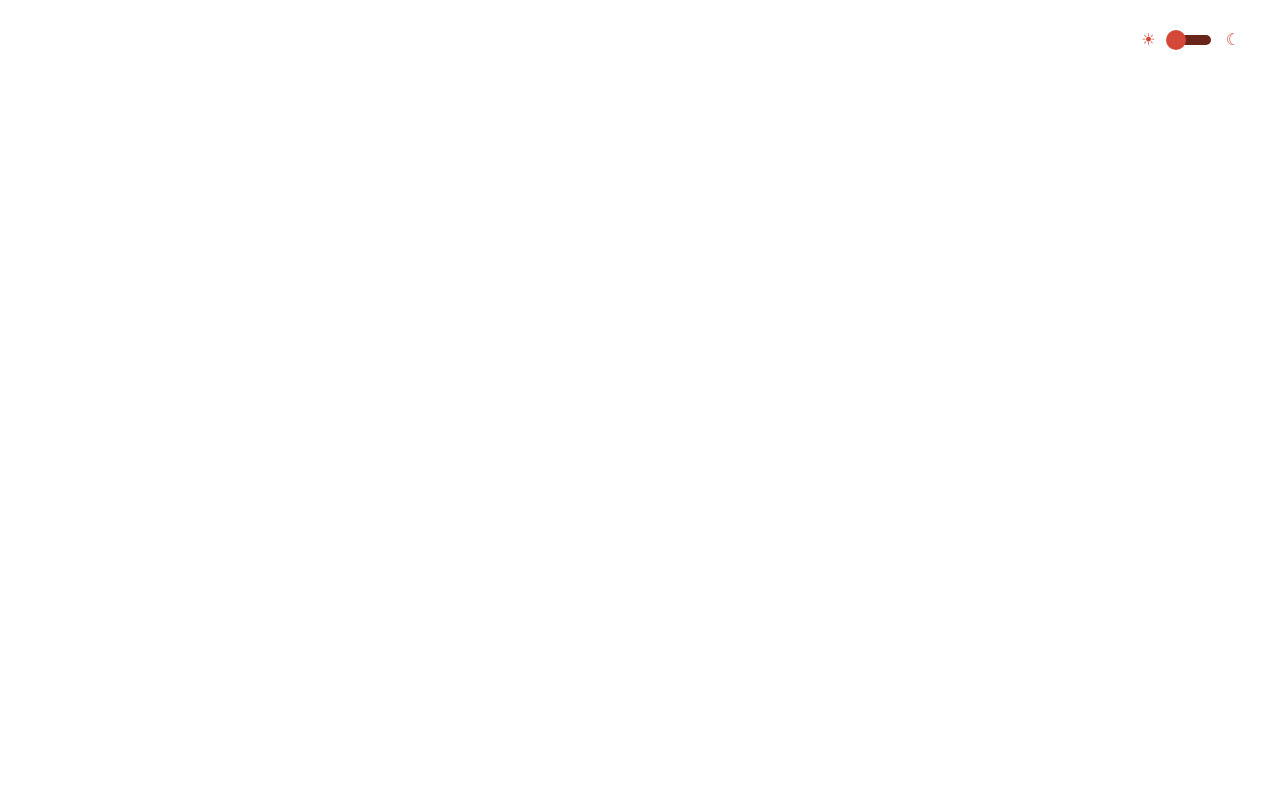
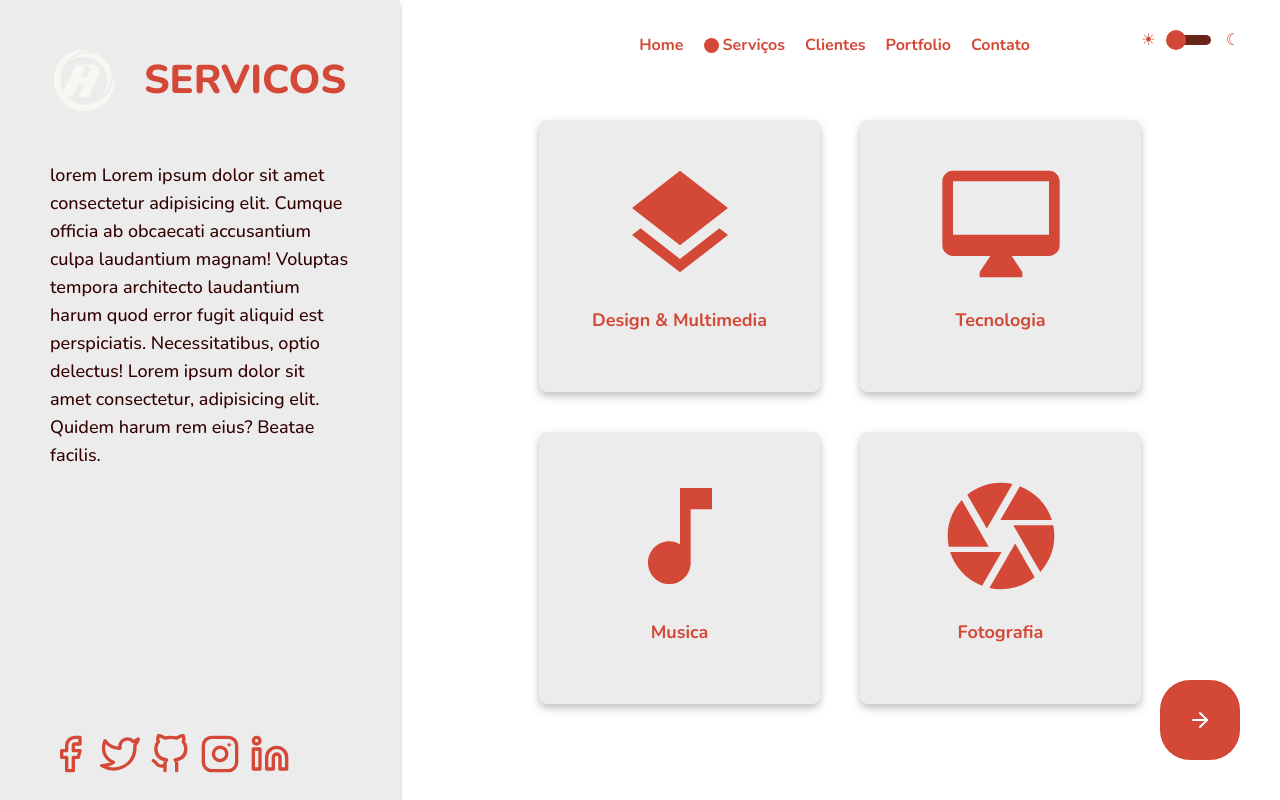
Before and after one commit to kidiatoliny/akira_web, a React (Create React App) app: page /services in a window 1280 px wide. Built offline with nearby package versions, Linux system fonts and the light colour scheme.

Commit message:
Create SideBar component

```diff
--- /dev/null
+++ b/src/components/SideBar/index.tsx
@@ -0,0 +1,31 @@
+import React from 'react'
+
+import { Logo, Title } from '../../pages/Home/styles'
+import SocialIcons from '../SocialIcons'
+import sideBarLogo from './../../assets/logo.svg'
+import { Container, Footer, MainContent, Header } from './styles'
+const SideBar: React.FC = () => {
+  return (
+    <Container>
+      <Header>
+        <Logo src={sideBarLogo} />
+        <Title>Servicos</Title>
+      </Header>
+      <MainContent>
+        <p>
+          lorem Lorem ipsum dolor sit amet consectetur adipisicing elit. Cumque
+          officia ab obcaecati accusantium culpa laudantium magnam! Voluptas
+          tempora architecto laudantium harum quod error fugit aliquid est
+          perspiciatis. Necessitatibus, optio delectus! Lorem ipsum dolor sit
+          amet consectetur, adipisicing elit. Quidem harum rem eius? Beatae
+          facilis.
+        </p>
+      </MainContent>
+      <Footer>
+        <SocialIcons />
+      </Footer>
+    </Container>
+  )
+}
+
+export default SideBar
--- /dev/null
+++ b/src/components/SideBar/styles.ts
@@ -0,0 +1,62 @@
+import { invert } from 'polished'
+import styled from 'styled-components'
+
+export const Container = styled.aside`
+  height: 100vh;
+  width: 40rem;
+  background: ${props => props.theme.colors.accent};
+  position: fixed;
+  z-index: 10000;
+  top: 0;
+  left: 0;
+  display: flex;
+  flex-direction: column;
+  padding: 5rem;
+  box-shadow: 0px 4px 4px rgba(0, 0, 0, 0.25);
+`
+
+export const title = styled.h1`
+  color: ${props => props.theme.colors.primary};
+`
+export const Footer = styled.div`
+  display: flex;
+  justify-content: center;
+  align-items: center;
+  position: absolute;
+  bottom: 0;
+
+  div {
+    margin-bottom: 2rem;
+  }
+`
+
+export const MainContent = styled.div`
+  height: 70%;
+  position: relative;
+  overflow: auto;
+  p {
+    margin-top: 5rem;
+    color: ${props => props.theme.colors.body};
+    font-style: normal;
+
+    font-size: 1.8rem;
+    line-height: 2.8rem;
+    position: relative;
+  }
+`
+export const Header = styled.div`
+  display: flex;
+  align-items: center;
+  justify-content: center;
+  img {
+    width: 6rem;
+    height: auto;
+  }
+
+  h1 {
+    color: ${props => props.theme.colors.primary};
+    margin: 0;
+    font-size: 4rem;
+    text-transform: uppercase;
+  }
+`
--- a/src/pages/Home/index.tsx
+++ b/src/pages/Home/index.tsx
@@ -12,7 +12,6 @@ import {
   Title,
   SubTitle,
   Logo,
-  Footer,
   Container,
   SocialIconsWrapper
 } from './styles'
@@ -27,7 +26,11 @@ const Home: React.FC = () => {
             <SubTitle>
               Atuamos em diversas areas do mercado com o objetivo de
               proporcionar aos nossos clientes uma experiencia inovadora no
-              conforto do seu lar
+              conforto do seu lar lorem Lorem ipsum dolor sit amet consectetur
+              adipisicing elit. Cumque officia ab obcaecati accusantium culpa
+              laudantium magnam! Voluptas tempora architecto laudantium harum
+              quod error fugit aliquid est perspiciatis. Necessitatibus, optio
+              delectus!
             </SubTitle>
             <SocialIconsWrapper>
               <SocialIcons />
@@ -35,10 +38,8 @@ const Home: React.FC = () => {
           </Description>
           <Logo src={type === 'dark' ? logoDark : logoLight} alt="akira logo" />
         </MainContent>
-        <Footer>
-          <NextButton link="/" />
-        </Footer>
       </Container>
+      <NextButton link="/services" />
     </Layout>
   )
 }
--- a/src/routes/index.tsx
+++ b/src/routes/index.tsx
@@ -2,12 +2,14 @@ import React from 'react'
 import { BrowserRouter, Switch, Route } from 'react-router-dom'
 
 import Home from '../pages/Home'
+import Services from '../pages/Services'
 
 const routes: React.FC = () => {
   return (
     <BrowserRouter>
       <Switch>
         <Route exact path="/" component={Home} />
+        <Route path="/services" component={Services} />
       </Switch>
     </BrowserRouter>
   )
```
